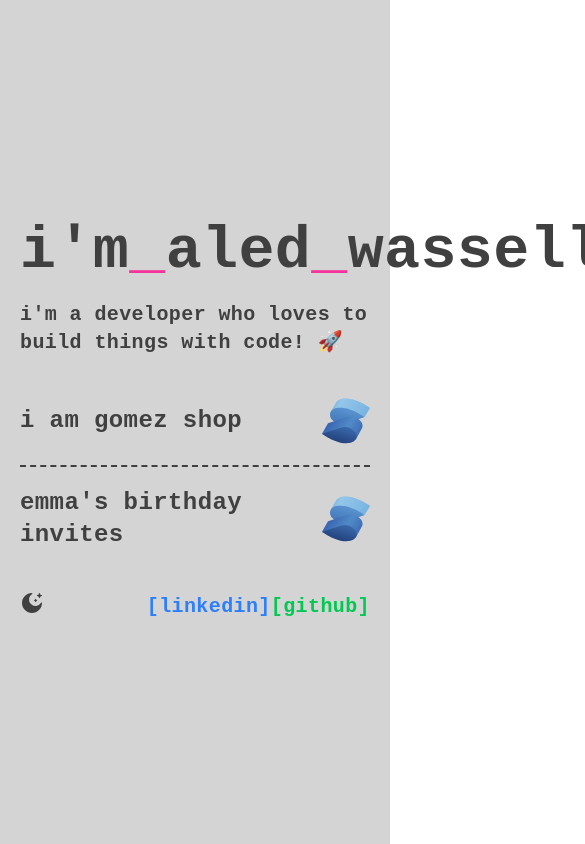
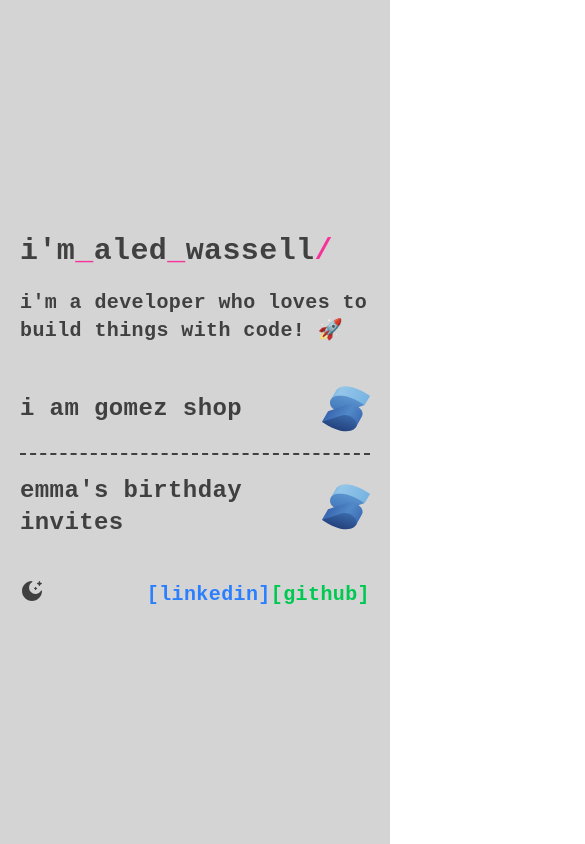
Before and after one commit to aledwassell/aledwassell.com, a SvelteKit app: page / in a window 390 px wide. Shown: the top 844 px of the page, 585 px wide, since content can reach past the window. Built offline with nearby package versions, Linux system fonts and the light colour scheme; a web font is replaced by a local one.

Commit message:
Fix title layout on mobile and alter party invites link

```diff
--- a/src/routes/+page.svelte
+++ b/src/routes/+page.svelte
@@ -9,7 +9,7 @@
 			icon: 'logos--solidjs-icon'
 		},
 		{
-			href: 'https://emma-birthday-invites.web.app/',
+			href: 'https://party-rsvp.aledwassell.dev/',
 			text: "emma's birthday invites",
 			icon: 'logos--solidjs-icon'
 		}
@@ -51,7 +51,7 @@
 	class="flex h-screen flex-col items-center justify-center bg-background px-5 font-bold text-text lg:px-0 dark:bg-background-dark dark:font-normal dark:text-text-dark"
 >
 	<div class="flex w-full flex-col space-y-5 lg:w-3xl">
-		<h1 class="text-6xl">
+		<h1 class="flex flex-wrap text-3xl md:text-4xl lg:text-6xl">
 			i'm<span class="text-pink-500">_</span>aled<span class="text-pink-500">_</span>wassell<span
 				class="text-pink-500">/</span
 			>
@@ -76,7 +76,7 @@
 			{/each}
 		</ul>
 
-		<section class="flex items-center justify-between">
+		<section class="flex flex-wrap items-center justify-between">
 			<button onclick={toggleDarkMode} class="cursor-pointer" aria-label="Toggle dark mode">
 				{#if isDark}
 					<span class="solar--sun-bold-duotone"></span>
```
